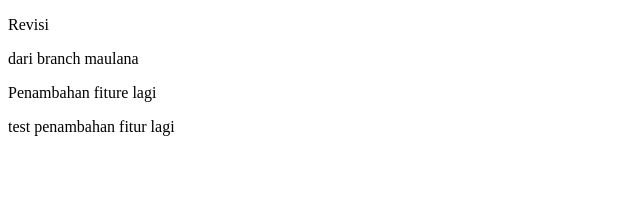
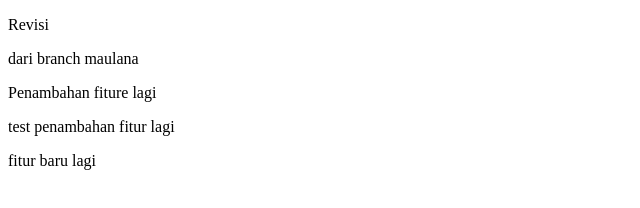
Before and after one commit to RobertMaulana/demo-tags, a plain HTML site: page index.html in a window 1280 px wide. Shown: the whole page, without its empty margins (0-640 px from the left). Drawn offline with Linux system fonts and the light colour scheme.

Commit message:
fitur baru

```diff
--- a/index.html
+++ b/index.html
@@ -9,5 +9,6 @@
     <p>dari branch maulana</p>
     <p>Penambahan fiture lagi</p>
     <p>test penambahan fitur lagi</p>
+    <p>fitur baru lagi</p>
   </body>
 </html>
```
